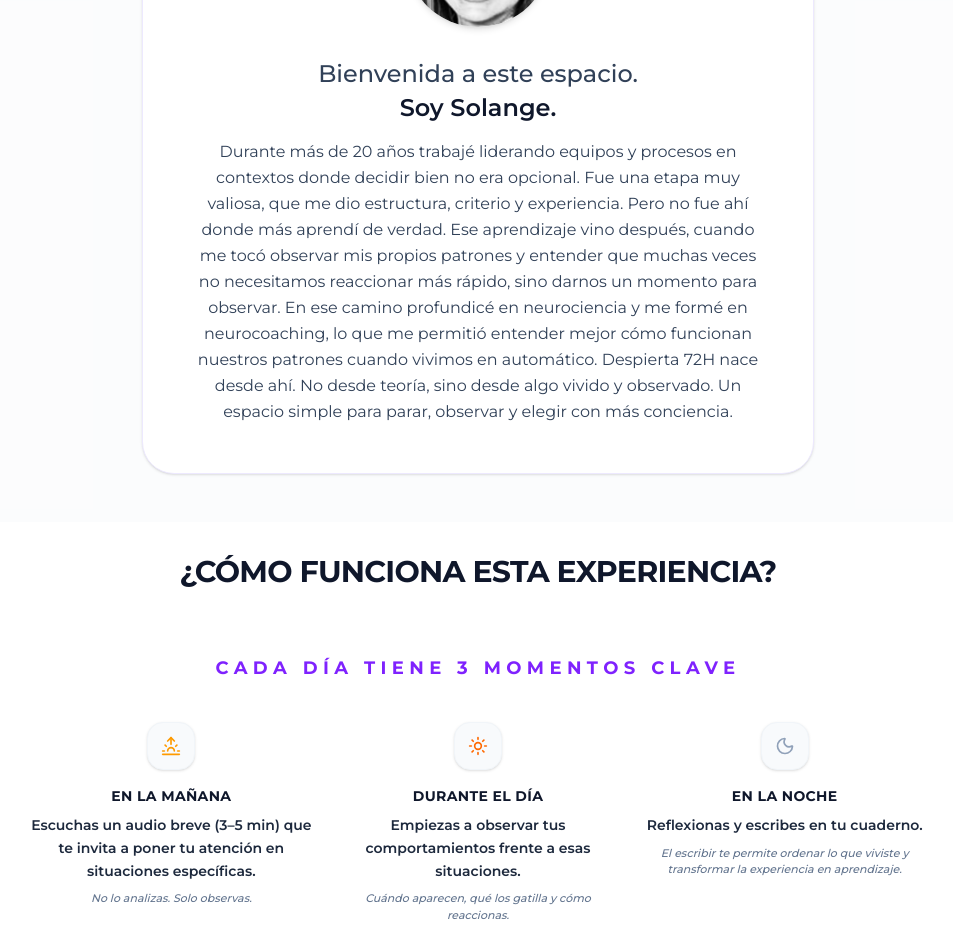
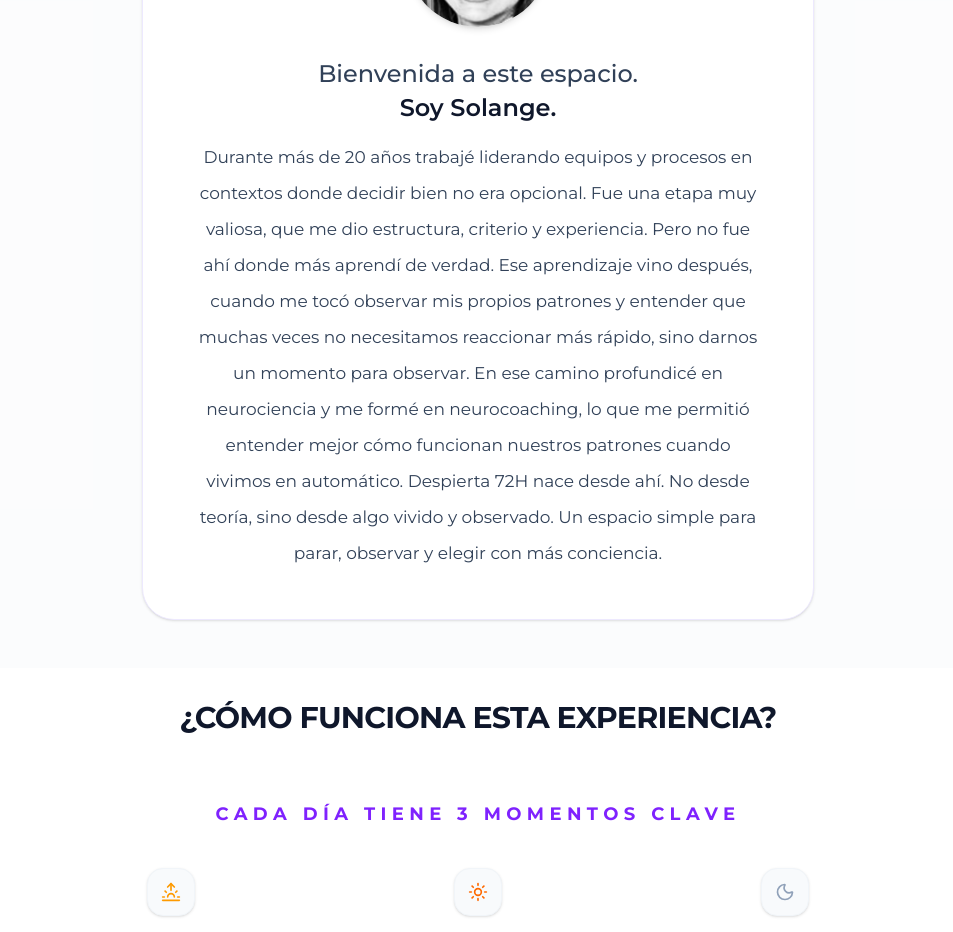
Before and after one commit to cursossolange/despierta-72h, a React (Vite) app: page / in a window 1280 px wide. Shown: the part 2540-3472 px from the top of the page, without its empty margins (162-1115 px from the left). Built offline with nearby package versions, Linux system fonts and the light colour scheme; no server answers.

Commit message:
Update LandingPage.tsx

```diff
--- a/src/components/LandingPage.tsx
+++ b/src/components/LandingPage.tsx
@@ -353,7 +353,7 @@ export default function LandingPage({ onPurchase }: LandingPageProps) {
   <span className="block">Bienvenida a este espacio.</span>
   <span className="block mt-1 font-semibold text-slate-900">Soy Solange.</span>
 </h2>
-              <div className="text-sm md:text-base text-slate-700 leading-relaxed font-normal space-y-4 max-w-xl">
+              <div className="text-sm md:text-[17px] text-slate-700 leading-9 font-normal space-y-6 max-w-2xl mx-auto">
                 Durante más de 20 años trabajé liderando equipos y procesos en contextos donde decidir bien no era opcional. Fue una etapa muy valiosa, que me dio estructura, criterio y experiencia.
 
 Pero no fue ahí donde más aprendí de verdad.
```
